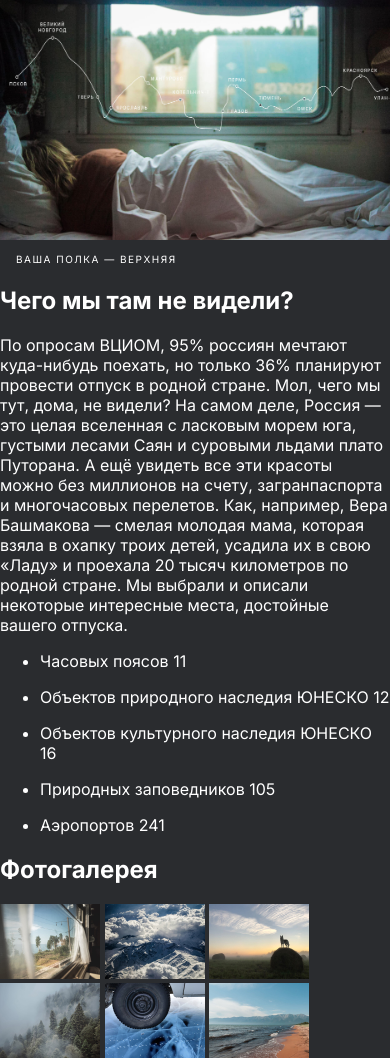
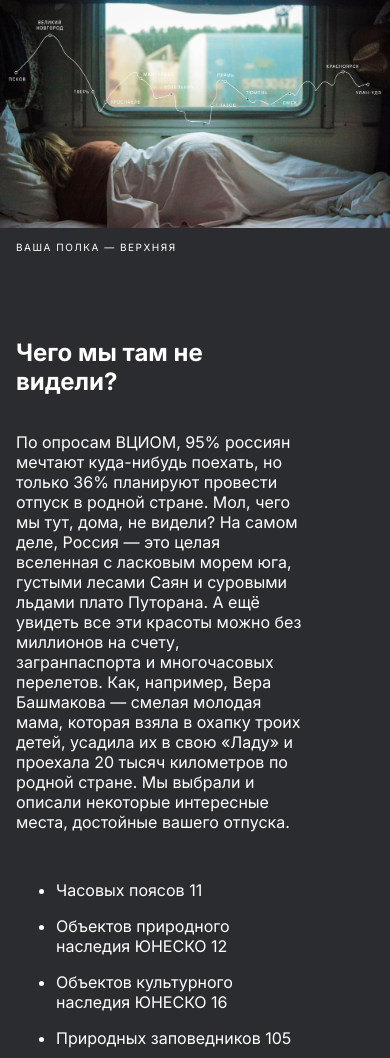
Before and after one commit to melodoc/from-portland-to-portland, a plain HTML site: page index.html in a window 390 px wide. Shown: the part 320-1378 px from the top of the page. Drawn offline with Linux system fonts and the light colour scheme.

Commit message:
add intro block styles

```diff
--- a/blocks/header/__lang-link/header__lang-link.css
+++ b/blocks/header/__lang-link/header__lang-link.css
@@ -17,7 +17,7 @@
     color: var(--white);
 }
 
-@media screen and (max-width: 767px) {
+@media screen and (max-width: 768px) {
     .header__lang-link {
         font-size: 18px;
         line-height: 1.11;
--- a/blocks/header/__link/header__link.css
+++ b/blocks/header/__link/header__link.css
@@ -7,7 +7,7 @@
     height: 52px;
 }
 
-@media screen and (max-width: 767px) {
+@media screen and (max-width: 768px) {
     .header__logo {
         max-width: 142px;
         min-height: 42px;
--- a/blocks/header/header.css
+++ b/blocks/header/header.css
@@ -5,7 +5,7 @@
     margin-top: 28px;
 }
 
-@media screen and (max-width: 767px) {
+@media screen and (max-width: 768px) {
     .header {
         margin: 0 24px;
         margin-top: 28px;
--- /dev/null
+++ b/blocks/intro/intro.css
@@ -0,0 +1,30 @@
+.intro {
+    display: flex;
+    flex-wrap: wrap;
+    width: 690px;
+    margin-top: 92px;
+    margin-left: 148px;
+}
+
+@media screen and (max-width: 1024px) {
+    .intro {
+        margin-left: 48px;
+    }
+}
+
+@media screen and (max-width: 768px) {
+    .intro {
+        width: 720px;
+        margin-top: 88px;
+        margin-left: 24px;
+    }
+}
+
+
+@media screen and (max-width: 425px) {
+    .intro {
+        width: 288px;
+        margin-top: 64px;
+        margin-left: 16px;
+    }
+}
--- a/blocks/lead/__caption/lead__caption.css
+++ b/blocks/lead/__caption/lead__caption.css
@@ -10,7 +10,7 @@
     text-transform: uppercase;
 }
 
-@media screen and (max-width: 767px) {
+@media screen and (max-width: 768px) {
     .lead__caption {
         margin: 8px 0 0 24px;
     }
--- a/blocks/lead/__image/lead__image.css
+++ b/blocks/lead/__image/lead__image.css
@@ -3,7 +3,14 @@
     margin: 64px -20px 0;
 }
 
-@media screen and (max-width: 767px) {
+@media screen and (max-width: 1024px) {
+    .lead__image {
+        width: 100%;
+        margin: 54px 0px 0;
+    }
+}
+
+@media screen and (max-width: 768px) {
     .lead__image {
         margin: 40px 0 0;
     }
--- a/blocks/lead/__subtitle/lead__subtitle.css
+++ b/blocks/lead/__subtitle/lead__subtitle.css
@@ -12,7 +12,7 @@
     text-rendering: optimizeLegibility;
 }
 
-@media screen and (max-width: 767px) {
+@media screen and (max-width: 768px) {
     .lead__subtitle {
         margin: 16px 0 0;
         max-width: 288px;
--- a/blocks/lead/__title/lead__title.css
+++ b/blocks/lead/__title/lead__title.css
@@ -11,7 +11,7 @@
     text-rendering: optimizeLegibility;
 }
 
-@media screen and (max-width: 767px) {
+@media screen and (max-width: 425px) {
     .lead__title {
         max-width: 288px;
         /* font styles */
--- a/pages/index.css
+++ b/pages/index.css
@@ -15,6 +15,9 @@
 @import url('../blocks/lead/__figure/lead__figure.css');
 @import url('../blocks/lead/__image/lead__image.css');
 @import url('../blocks/lead/__caption/lead__caption.css');
+/* intro */
+@import url('../blocks/intro/intro.css');
+
 
 .photo-grid__item,
 .place__image {
```
